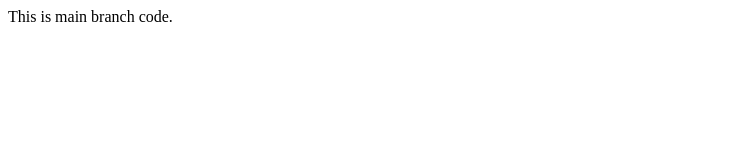
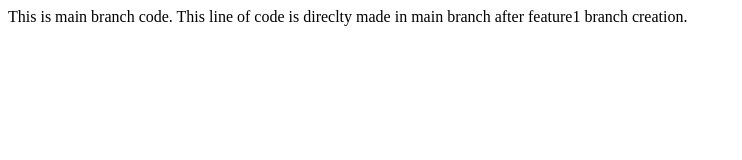
Before and after one commit to maruthi0209/GitBranchesTask3, a plain HTML site: page index.html in a window 1280 px wide. Shown: the whole page, without its empty margins (0-742 px from the left). Drawn offline with Linux system fonts and the light colour scheme.

Commit message:
new line added in main branch

```diff
--- a/index.html
+++ b/index.html
@@ -7,5 +7,6 @@
 </head>
 <body>
     This is main branch code.
+    This line of code is direclty made in main branch after feature1 branch creation.
 </body>
 </html>
```
